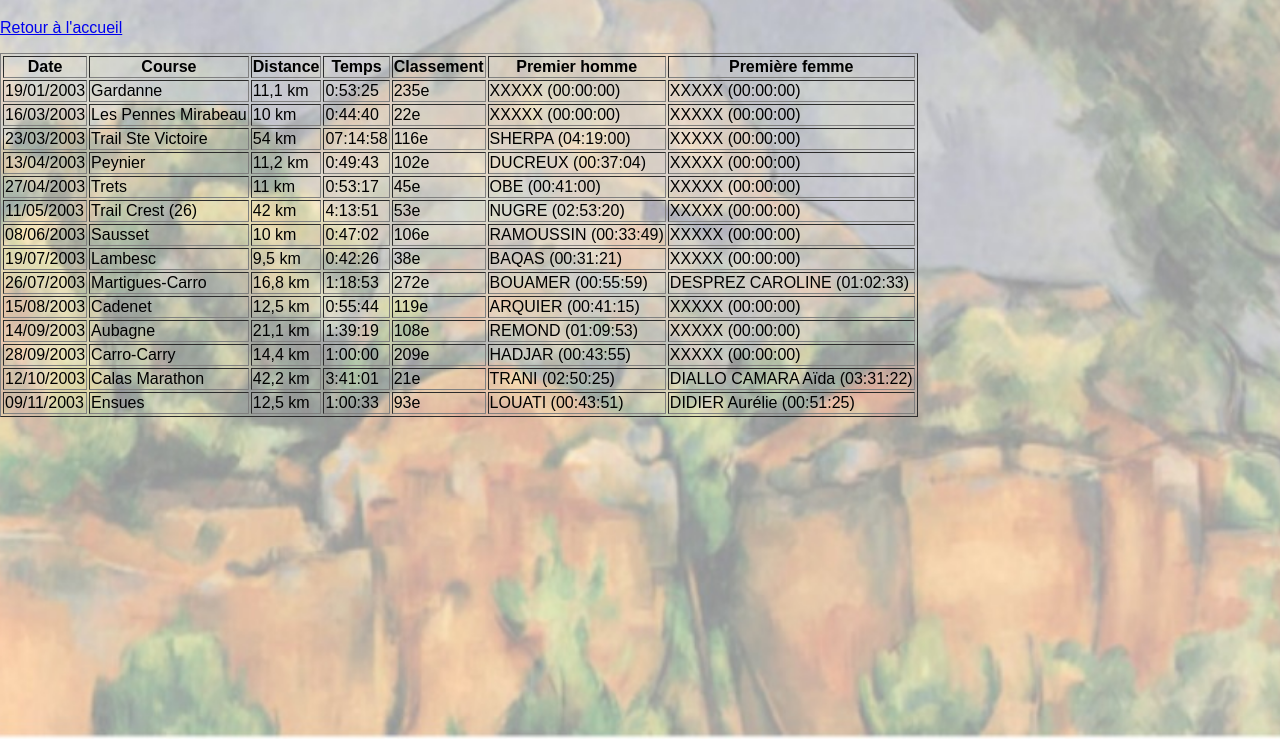
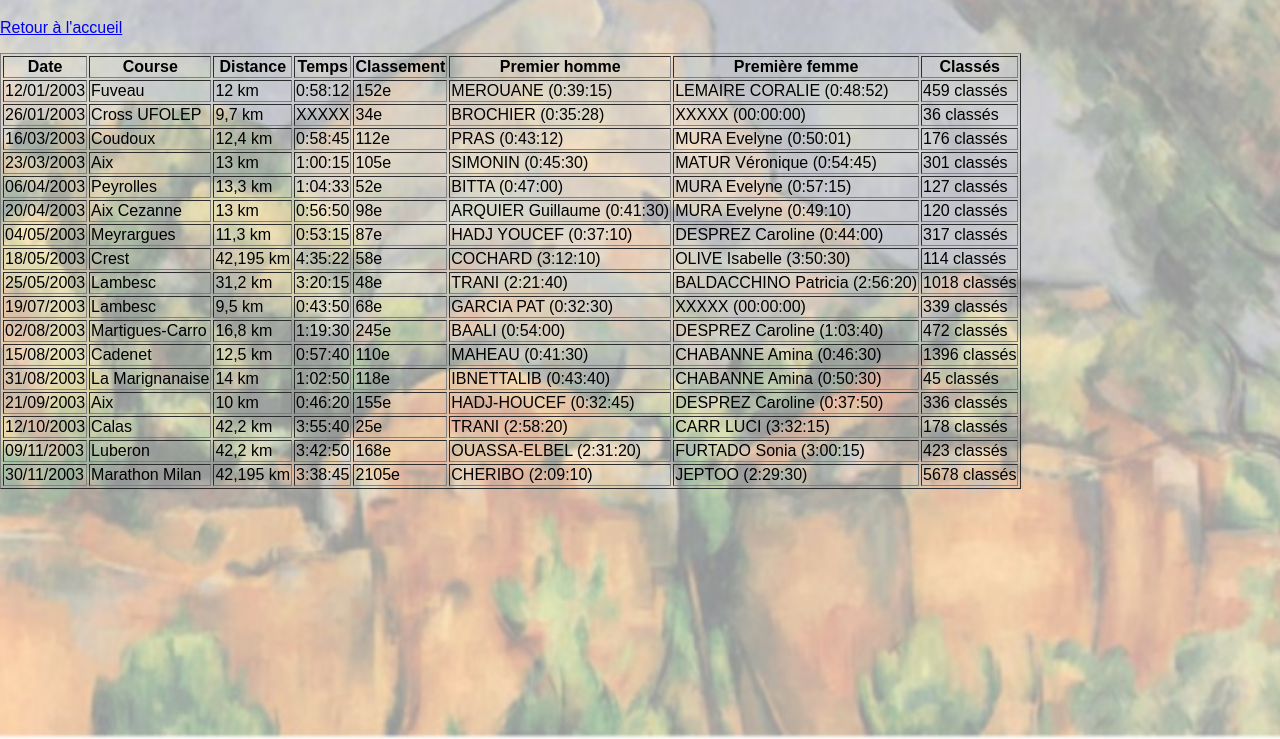
Before and after one commit to josephspeedy/index, a plain HTML site: page resultats/2003.html in a window 1280 px wide. Shown: the part 61-800 px from the top of the page. Drawn offline with Linux system fonts and the light colour scheme.

Commit message:
Modify race results for 2003
Updated race results for various events in 2003, including dates, locations, distances, times, and rankings.

```diff
--- a/resultats/2003.html
+++ b/resultats/2003.html
@@ -9,7 +9,6 @@ body {
     font-family: Arial, sans-serif;
     margin: 0;
     padding: 0;
-
     background-image: url("https://josephspeedy.github.io/index/images/stevictoire_claire.jpg");
     background-size: cover;
     background-position: center;
@@ -93,146 +92,194 @@ h1 {
     <th>Classement</th>
     <th>Premier homme</th>
     <th>Première femme</th>
+    <th>Classés</th>
 </tr>
 
 <tr>
-    <td>19/01/2003</td>
-    <td>Gardanne</td>
-    <td>11,1 km</td>
-    <td>0:53:25</td>
-    <td>235e</td>
+    <td>12/01/2003</td>
+    <td>Fuveau</td>
+    <td>12 km</td>
+    <td>0:58:12</td>
+    <td>152e</td>
+    <td>MEROUANE (0:39:15)</td>
+    <td>LEMAIRE CORALIE (0:48:52)</td>
+    <td>459 classés</td>
+</tr>
+
+<tr>
+    <td>26/01/2003</td>
+    <td>Cross UFOLEP</td>
+    <td>9,7 km</td>
+    <td>XXXXX</td>
+    <td>34e</td>
+    <td>BROCHIER (0:35:28)</td>
     <td>XXXXX (00:00:00)</td>
-    <td>XXXXX (00:00:00)</td>
+    <td>36 classés</td>
 </tr>
 
 <tr>
     <td>16/03/2003</td>
-    <td>Les Pennes Mirabeau</td>
-    <td>10 km</td>
-    <td>0:44:40</td>
-    <td>22e</td>
-    <td>XXXXX (00:00:00)</td>
-    <td>XXXXX (00:00:00)</td>
+    <td>Coudoux</td>
+    <td>12,4 km</td>
+    <td>0:58:45</td>
+    <td>112e</td>
+    <td>PRAS (0:43:12)</td>
+    <td>MURA Evelyne (0:50:01)</td>
+    <td>176 classés</td>
 </tr>
 
 <tr>
     <td>23/03/2003</td>
-    <td>Trail Ste Victoire</td>
-    <td>54 km</td>
-    <td>07:14:58</td>
-    <td>116e</td>
-    <td>SHERPA (04:19:00)</td>
-    <td>XXXXX (00:00:00)</td>
+    <td>Aix</td>
+    <td>13 km</td>
+    <td>1:00:15</td>
+    <td>105e</td>
+    <td>SIMONIN (0:45:30)</td>
+    <td>MATUR Véronique (0:54:45)</td>
+    <td>301 classés</td>
 </tr>
 
 <tr>
-    <td>13/04/2003</td>
-    <td>Peynier</td>
-    <td>11,2 km</td>
-    <td>0:49:43</td>
-    <td>102e</td>
-    <td>DUCREUX (00:37:04)</td>
-    <td>XXXXX (00:00:00)</td>
+    <td>06/04/2003</td>
+    <td>Peyrolles</td>
+    <td>13,3 km</td>
+    <td>1:04:33</td>
+    <td>52e</td>
+    <td>BITTA (0:47:00)</td>
+    <td>MURA Evelyne (0:57:15)</td>
+    <td>127 classés</td>
 </tr>
 
 <tr>
-    <td>27/04/2003</td>
-    <td>Trets</td>
-    <td>11 km</td>
-    <td>0:53:17</td>
-    <td>45e</td>
-    <td>OBE (00:41:00)</td>
-    <td>XXXXX (00:00:00)</td>
+    <td>20/04/2003</td>
+    <td>Aix Cezanne</td>
+    <td>13 km</td>
+    <td>0:56:50</td>
+    <td>98e</td>
+    <td>ARQUIER Guillaume (0:41:30)</td>
+    <td>MURA Evelyne (0:49:10)</td>
+    <td>120 classés</td>
 </tr>
 
 <tr>
-    <td>11/05/2003</td>
-    <td>Trail Crest (26)</td>
-    <td>42 km</td>
-    <td>4:13:51</td>
-    <td>53e</td>
-    <td>NUGRE (02:53:20)</td>
-    <td>XXXXX (00:00:00)</td>
+    <td>04/05/2003</td>
+    <td>Meyrargues</td>
+    <td>11,3 km</td>
+    <td>0:53:15</td>
+    <td>87e</td>
+    <td>HADJ YOUCEF (0:37:10)</td>
+    <td>DESPREZ Caroline (0:44:00)</td>
+    <td>317 classés</td>
 </tr>
 
 <tr>
-    <td>08/06/2003</td>
-    <td>Sausset</td>
-    <td>10 km</td>
-    <td>0:47:02</td>
-    <td>106e</td>
-    <td>RAMOUSSIN (00:33:49)</td>
-    <td>XXXXX (00:00:00)</td>
+    <td>18/05/2003</td>
+    <td>Crest</td>
+    <td>42,195 km</td>
+    <td>4:35:22</td>
+    <td>58e</td>
+    <td>COCHARD (3:12:10)</td>
+    <td>OLIVE Isabelle (3:50:30)</td>
+    <td>114 classés</td>
+</tr>
+
+<tr>
+    <td>25/05/2003</td>
+    <td>Lambesc</td>
+    <td>31,2 km</td>
+    <td>3:20:15</td>
+    <td>48e</td>
+    <td>TRANI (2:21:40)</td>
+    <td>BALDACCHINO Patricia (2:56:20)</td>
+    <td>1018 classés</td>
 </tr>
 
 <tr>
     <td>19/07/2003</td>
     <td>Lambesc</td>
     <td>9,5 km</td>
-    <td>0:42:26</td>
-    <td>38e</td>
-    <td>BAQAS (00:31:21)</td>
+    <td>0:43:50</td>
+    <td>68e</td>
+    <td>GARCIA PAT (0:32:30)</td>
     <td>XXXXX (00:00:00)</td>
+    <td>339 classés</td>
 </tr>
 
 <tr>
-    <td>26/07/2003</td>
+    <td>02/08/2003</td>
     <td>Martigues-Carro</td>
     <td>16,8 km</td>
-    <td>1:18:53</td>
-    <td>272e</td>
-    <td>BOUAMER (00:55:59)</td>
-    <td>DESPREZ CAROLINE (01:02:33)</td>
+    <td>1:19:30</td>
+    <td>245e</td>
+    <td>BAALI (0:54:00)</td>
+    <td>DESPREZ Caroline (1:03:40)</td>
+    <td>472 classés</td>
 </tr>
 
 <tr>
     <td>15/08/2003</td>
     <td>Cadenet</td>
     <td>12,5 km</td>
-    <td>0:55:44</td>
-    <td>119e</td>
-    <td>ARQUIER (00:41:15)</td>
-    <td>XXXXX (00:00:00)</td>
+    <td>0:57:40</td>
+    <td>110e</td>
+    <td>MAHEAU (0:41:30)</td>
+    <td>CHABANNE Amina (0:46:30)</td>
+    <td>1396 classés</td>
 </tr>
 
 <tr>
-    <td>14/09/2003</td>
-    <td>Aubagne</td>
-    <td>21,1 km</td>
-    <td>1:39:19</td>
-    <td>108e</td>
-    <td>REMOND (01:09:53)</td>
-    <td>XXXXX (00:00:00)</td>
+    <td>31/08/2003</td>
+    <td>La Marignanaise</td>
+    <td>14 km</td>
+    <td>1:02:50</td>
+    <td>118e</td>
+    <td>IBNETTALIB (0:43:40)</td>
+    <td>CHABANNE Amina (0:50:30)</td>
+    <td>45 classés</td>
 </tr>
 
 <tr>
-    <td>28/09/2003</td>
-    <td>Carro-Carry</td>
-    <td>14,4 km</td>
-    <td>1:00:00</td>
-    <td>209e</td>
-    <td>HADJAR (00:43:55)</td>
-    <td>XXXXX (00:00:00)</td>
+    <td>21/09/2003</td>
+    <td>Aix</td>
+    <td>10 km</td>
+    <td>0:46:20</td>
+    <td>155e</td>
+    <td>HADJ-HOUCEF (0:32:45)</td>
+    <td>DESPREZ Caroline (0:37:50)</td>
+    <td>336 classés</td>
 </tr>
 
 <tr>
     <td>12/10/2003</td>
-    <td>Calas Marathon</td>
+    <td>Calas</td>
     <td>42,2 km</td>
-    <td>3:41:01</td>
-    <td>21e</td>
-    <td>TRANI (02:50:25)</td>
-    <td>DIALLO CAMARA Aïda (03:31:22)</td>
+    <td>3:55:40</td>
+    <td>25e</td>
+    <td>TRANI (2:58:20)</td>
+    <td>CARR LUCI (3:32:15)</td>
+    <td>178 classés</td>
 </tr>
 
 <tr>
     <td>09/11/2003</td>
-    <td>Ensues</td>
-    <td>12,5 km</td>
-    <td>1:00:33</td>
-    <td>93e</td>
-    <td>LOUATI (00:43:51)</td>
-    <td>DIDIER Aurélie (00:51:25)</td>
+    <td>Luberon</td>
+    <td>42,2 km</td>
+    <td>3:42:50</td>
+    <td>168e</td>
+    <td>OUASSA-ELBEL (2:31:20)</td>
+    <td>FURTADO Sonia (3:00:15)</td>
+    <td>423 classés</td>
+</tr>
+
+<tr>
+    <td>30/11/2003</td>
+    <td>Marathon Milan</td>
+    <td>42,195 km</td>
+    <td>3:38:45</td>
+    <td>2105e</td>
+    <td>CHERIBO (2:09:10)</td>
+    <td>JEPTOO (2:29:30)</td>
+    <td>5678 classés</td>
 </tr>
 
 </table>
```
